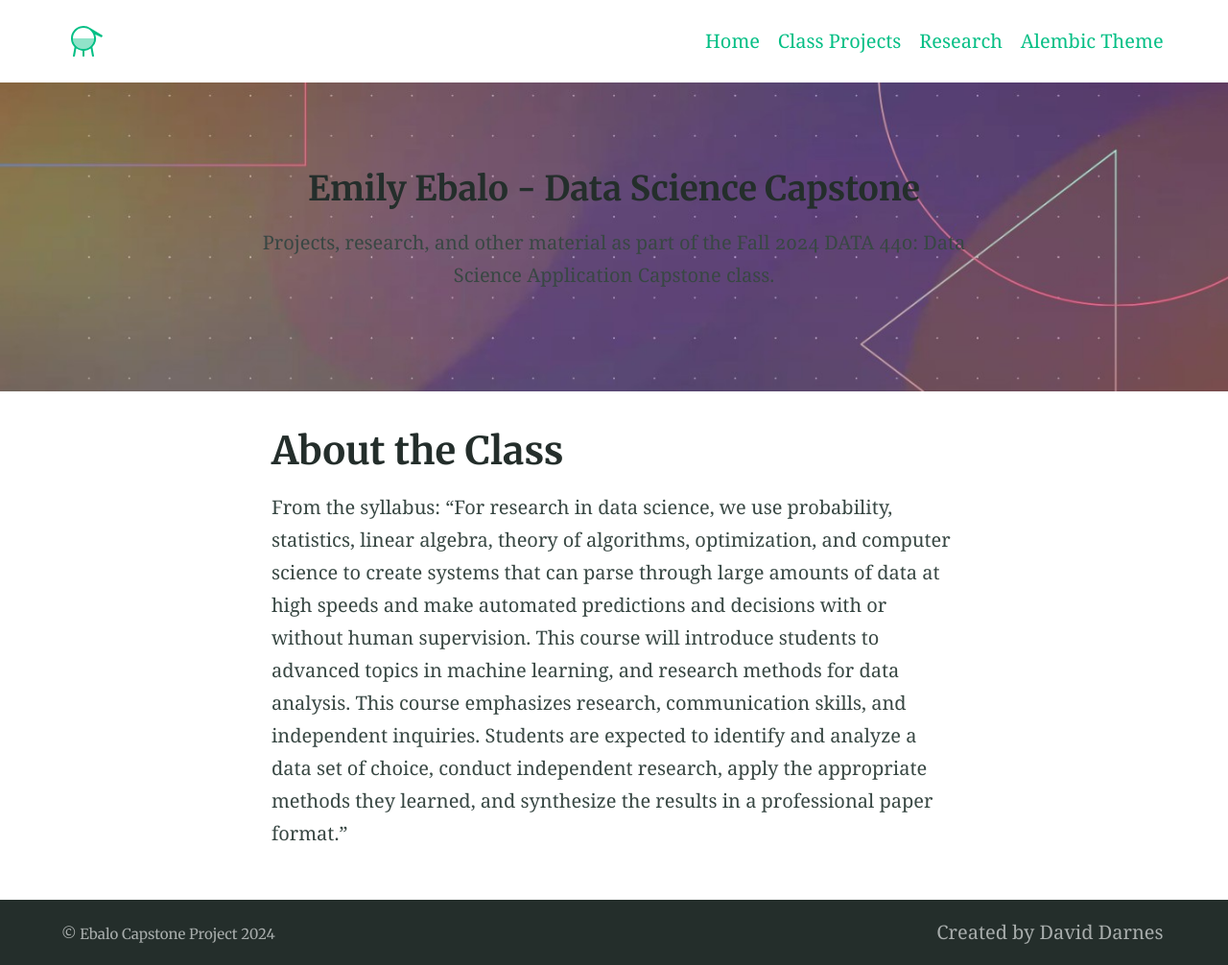
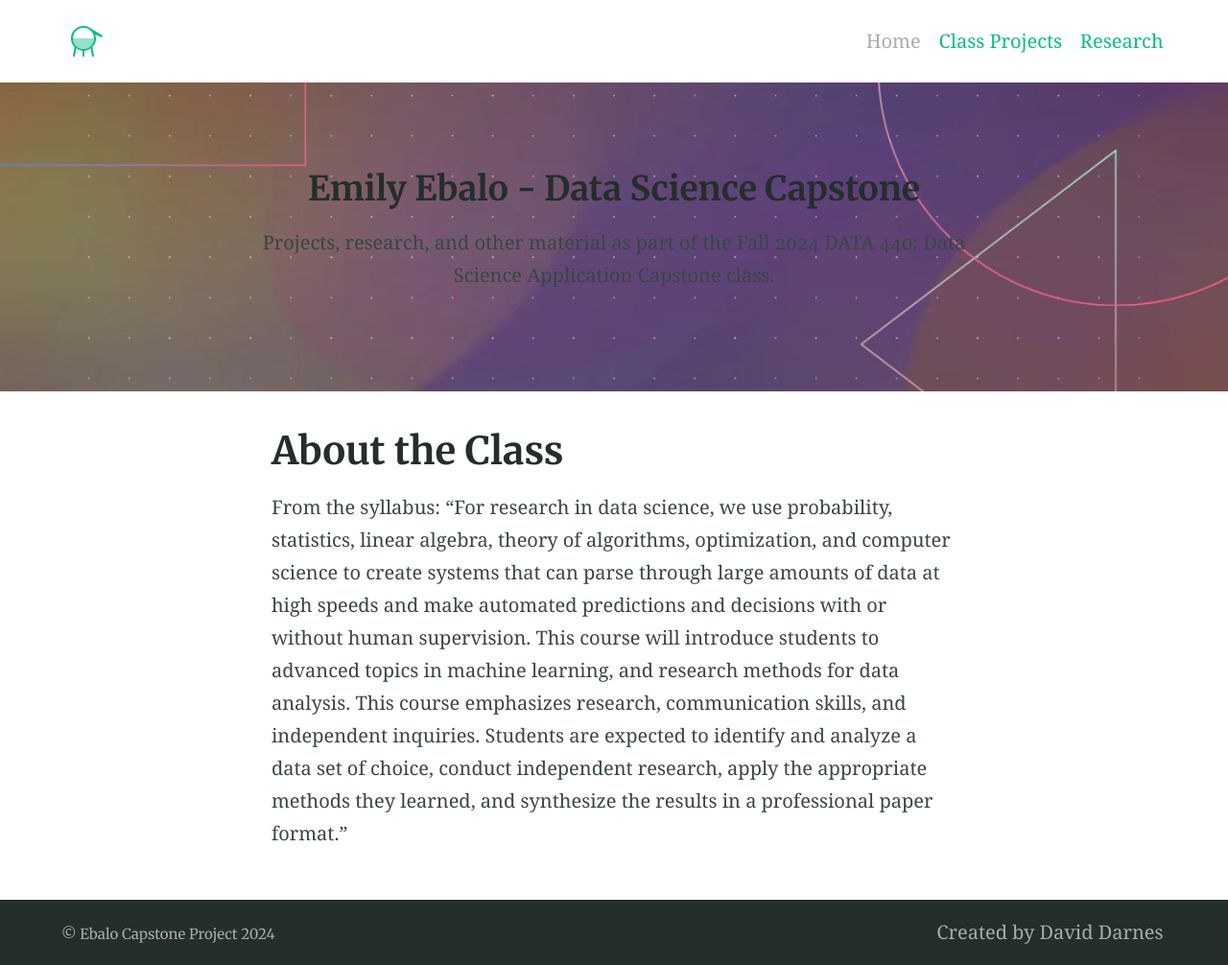
Before and after one commit to emxee333/data-440-capstone, a Jekyll site: the page built from index.md, in a window 1280 px wide. Shown: the whole page at 96% size. Built offline with Jekyll 4.4.1, drawn with Linux system fonts in a browser that asks for light colours.

Commit message:
Update _config.yml

```diff
--- a/_config.yml
+++ b/_config.yml
@@ -106,13 +106,12 @@ favicons: # Favicons are also used in the manifest file. Syntax is 'size: path'
 # 9. Site navigation
 navigation_header:
 - title: Home
-  url: /data-440-capstone/
+  url: /
 - title: Class Projects
   url: /classprojects/
 - title: Research
-  url: /data-440-capstone/research/
-- title: Alembic Theme
-  url: https://github.com/daviddarnes/alembic
+  url: /research/
+
 
 navigation_footer:
 - title: Created by David Darnes
```
